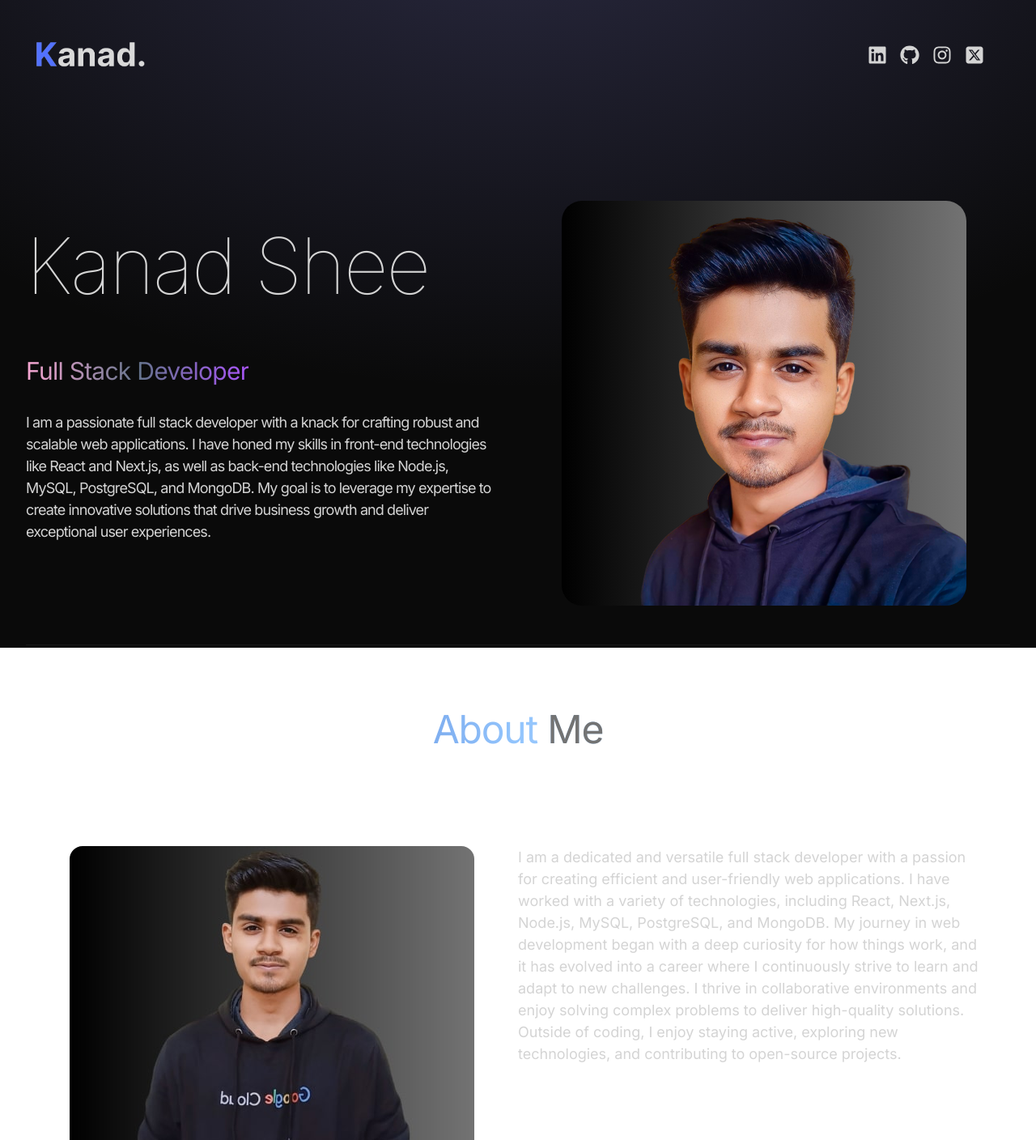
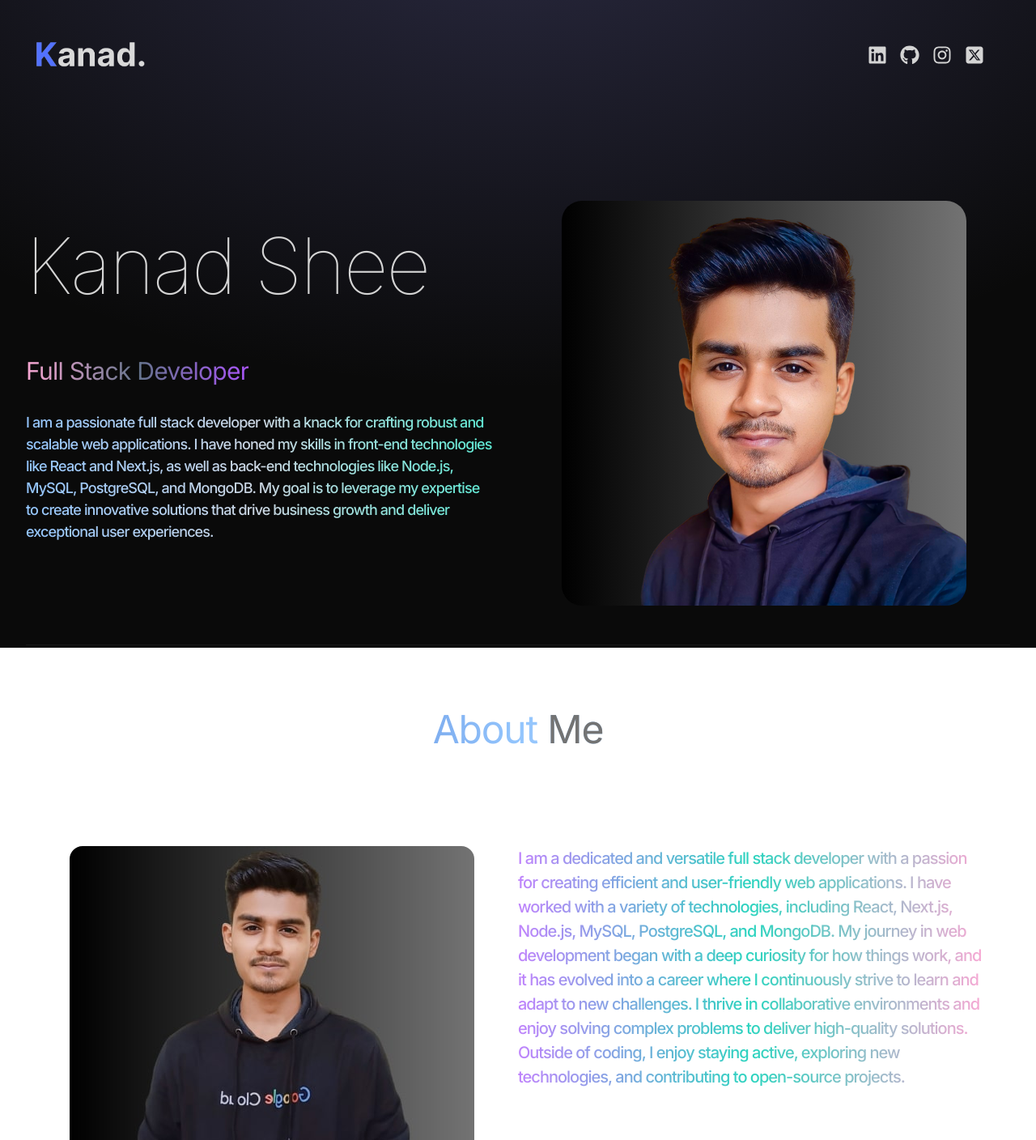
Before and after one commit to KanadShee-18/React-Framer-Portfolio, a React (Vite) app: page / in a window 1280 px wide. Shown: the top 1408 px of the page at 81% size. Built offline with nearby package versions, Linux system fonts and the light colour scheme.

Commit message:
Added text styles

```diff
--- a/src/components/About.jsx
+++ b/src/components/About.jsx
@@ -5,8 +5,8 @@ import { motion } from "framer-motion";
 
 const About = () => {
   return (
-    <div className="border-b-neutral-900 pb-3">
-      <h1 className="my-20 text-center text-5xl bg-gradient-to-r from-blue-800 via-blue-300 to-neutral-200 bg-clip-text tracking-tight text-transparent pb-2">
+    <div className="pb-3 border-b-neutral-900">
+      <h1 className="pb-2 my-20 text-5xl tracking-tight text-center text-transparent bg-gradient-to-r from-blue-800 via-blue-300 to-neutral-200 bg-clip-text">
         About <span className="text-neutral-500">Me</span>
       </h1>
       <div className="flex flex-wrap">
@@ -27,7 +27,9 @@ const About = () => {
           className="w-full lg:w-1/2"
         >
           <div className="flex justify-center lg:justify-start">
-            <p className="my-2 max-w-xl py-6 text-[18px]">{ABOUT_TEXT}</p>
+            <p className="my-2 max-w-xl py-6 text-[20px] tracking-tighter text-transparent bg-gradient-to-r from-purple-400 via-teal-400 to-pink-300 bg-clip-text font-medium">
+              {ABOUT_TEXT}
+            </p>
           </div>
         </motion.div>
       </div>
--- a/src/components/Hero.jsx
+++ b/src/components/Hero.jsx
@@ -43,7 +43,7 @@ const Hero = () => {
               variants={container(1)}
               initial="hidden"
               animate="visible"
-              className="my-2 max-w-xl py-6 tracking-tighter text-[18px]"
+              className="max-w-xl py-6 my-2 text-[18px] tracking-tighter text-transparent bg-gradient-to-r from-blue-300 via-slate-300 to-teal-300 bg-clip-text font-medium"
             >
               {HERO_CONTENT}
             </motion.p>
```
